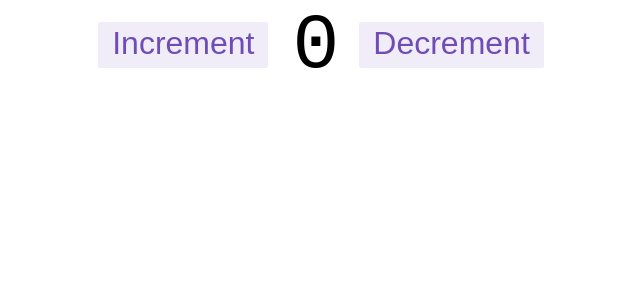
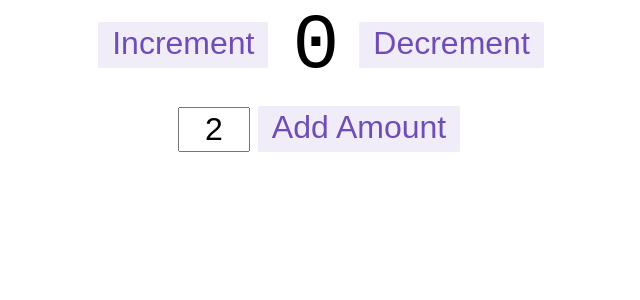
Before and after one commit to apethoud/scratch-react-redux-counter, a React (Create React App) app: page / in a window 1280 px wide. Shown: the top 300 px of the page, without its empty margins (317-957 px from the left). Built offline with nearby package versions, Linux system fonts and the light colour scheme.

Commit message:
add example reducer with payload

```diff
--- a/src/features/counter/Counter.js
+++ b/src/features/counter/Counter.js
@@ -1,12 +1,15 @@
-import React from 'react';
+import React, { useState } from 'react';
 import { useSelector, useDispatch } from 'react-redux';
 import { selectCount } from './counterSlice';
-import { increment, decrement } from './counterSlice';
+import { increment, decrement, incrementByAmount } from './counterSlice';
 import styles from './Counter.module.css';
 
 export default function Counter() {
     const count = useSelector(selectCount);
     const dispatch = useDispatch();
+    const [incrementAmount, setIncrementAmount] = useState('2');
+
+    const incrementValue = Number(incrementAmount) || 0;
 
     return (
         <div>
@@ -25,6 +28,19 @@
                     Decrement
                 </button>
             </div>
+            <div className={styles.row}>
+                <input
+                    className={styles.textbox}
+                    value={incrementAmount}
+                    onChange={(e) => setIncrementAmount(e.target.value)}
+                />
+                <button
+                    className={styles.button}
+                    onClick={() => dispatch(incrementByAmount(incrementValue))}
+                >
+                    Add Amount
+                </button>
+            </div>
         </div>
     )
 }
--- a/src/features/counter/counterSlice.js
+++ b/src/features/counter/counterSlice.js
@@ -12,10 +12,13 @@
         decrement: (state) => {
             state.value -= 1;
         },
+        incrementByAmount: (state, action) => {
+            state.value += action.payload;
+        }
     }
 });
 
-export const { increment, decrement } = counterSlice.actions;
+export const { increment, decrement, incrementByAmount } = counterSlice.actions;
 
 export const selectCount = (state) => state.counter.value;
 
```
